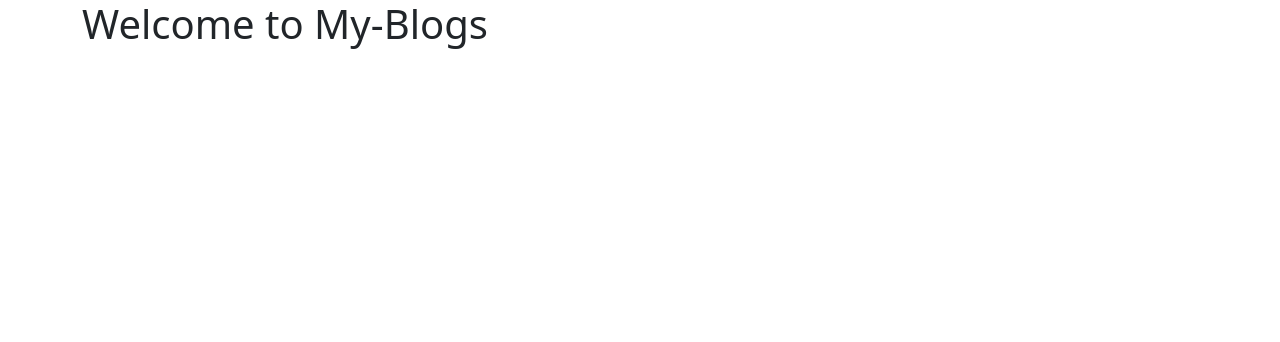
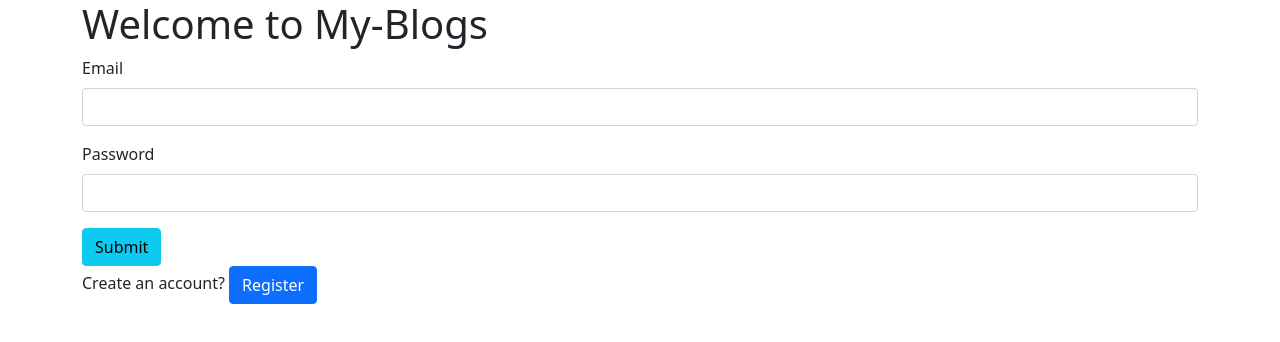
Before and after one commit to learner-22/BlogApp-Frontend, a React (Create React App) app: page / in a window 1280 px wide. Shown: the top 342 px of the page. Built offline with nearby package versions, Linux system fonts and the light colour scheme.

Commit message:
first commit

```diff
--- a/src/App.js
+++ b/src/App.js
@@ -4,13 +4,16 @@ import Landing from './components/pages/Landing'
 import Home from './components/pages/Home'
 import About from './components/pages/About'
 import {Route,Switch} from 'react-router-dom'
+import {useState} from 'react'
+
 function App() {
+  const [user,setUser] = useState({})
   return (
     <div className="container">
 
 
       <Switch>
-        <Route exact path = '/' component ={Landing} />
+        <Route exact path = '/' render ={routerProps => <Landing {...routerProps} setUser={setUser} />} />
         <Route  path = '/home' component ={Home} />
         <Route  path = '/about' component ={About} />
 
--- /dev/null
+++ b/src/components/forms/LoginForm.js
@@ -0,0 +1,53 @@
+import { useState } from "react"
+import axios from 'axios'
+import { useHistory } from "react-router-dom"
+
+const LoginForm =(props) =>{
+
+    const history = useHistory()
+    const[formData, setFormData] = useState({
+        email:'',
+        password:''
+    })
+
+    const handleSubmit = e=> {
+        e.preventDefault()
+        console.log(formData)
+        axios.post('http://localhost:4000/auth/Login', formData)
+        .then(res=>{
+            console.log(res)
+          if(res.data.token && res.data.user){
+            props.setUser(res.data.user)
+            localStorage.setItem('userToken' , res.data.token)
+            history.push('./home')
+          }
+          else{
+            console.error(res.data)
+
+          }
+        })
+    }
+
+    return(
+        <div>
+
+<form onSubmit ={handleSubmit}>
+                <div className="mb-3">
+                <label  className="form-label"htmlFor ="email">Email</label>
+                <input className ="form-control" type='text' id='email' name='email' value={formData.email}
+                onChange={e => setFormData({...formData, [e.target.id]:e.target.value})}/>
+                </div>
+                <div className="mb-3">
+                <label className="form-label" htmlFor="password">Password</label>
+                <input className ="form-control" type='password' id='password' name='password' value={formData.password}
+                 onChange={e => setFormData({...formData, [e.target.id]:e.target.value})}/>
+</div>
+                <input type="Submit" className="btn btn-info" />
+
+            </form>
+
+        </div>
+    )
+}
+
+export default LoginForm
--- /dev/null
+++ b/src/components/forms/RegisterForm.js
@@ -0,0 +1,57 @@
+import { useState } from "react"
+import axios from 'axios'
+import { useHistory } from "react-router-dom"
+const RegisterForm =(props) =>{
+
+    const history = useHistory()
+    const[formData, setFormData] = useState({
+        username:'',
+        email:'',
+        birthday:'',
+        password:''
+    })
+
+    const handleSubmit =(e) =>{
+        e.preventDefault()
+        console.log(formData)
+        axios.post('http://localhost:4000/auth/registration', formData)
+        .then(res=>{
+            console.log(res)
+          if(res.data.token && res.data.user){
+            props.setUser(res.data.user)
+            localStorage.setItem('userToken' , res.data.token)
+            history.push('./home')
+          }
+          else{
+            console.error(res.data)
+
+          }
+        })
+    }
+    return(
+
+        <div>
+               <form onSubmit ={handleSubmit}>
+               <div className = "mb-3">
+               <input className ="form-control" type='text' id='username' name='username' placeholder="UserName" value ={formData.username}   onChange={e => setFormData({...formData, [e.target.id]:e.target.value})}/>
+               </div>
+
+               <div className = "mb-3">
+               <input className ="form-control" type='text' id='email' name='email' placeholder="Email Address" value ={formData.email} onChange={e => setFormData({...formData, [e.target.id]:e.target.value})} />
+               </div>
+
+               <div className = "mb-3">
+               <input className ="form-control" type='date' id='birthday' name='birthday'  placeholder="Date of Birth"   value ={formData.birthday}  onChange={e => setFormData({...formData, [e.target.id]:e.target.value})} />
+                </div>
+
+                <div className = "mb-3">
+               <input className ="form-control" type='password' id='password' name='password' placeholder="Password" value ={formData.password} onChange={e => setFormData({...formData, [e.target.id]:e.target.value})} />
+               </div>
+
+               <input type="Submit" className="btn btn-primary"/>
+                </form>
+        </div>
+    )
+}
+
+export default RegisterForm
--- a/src/components/layout/NavBar.js
+++ b/src/components/layout/NavBar.js
@@ -2,7 +2,7 @@ import { NavLink } from "react-router-dom"
 
 const NavBar =() =>{
     return(
-        <nav>
+        <nav class="navbar navbar-expand-lg bg-light">
             <ul className = 'nav'>
             <li className = 'nav-item'> <NavLink  className = 'nav-link' to = '/home'> Home </NavLink> </li>
             <li className = 'nav-item'> <NavLink className = 'nav-link' to = '/about'> About </NavLink> </li>
--- a/src/components/pages/Landing.js
+++ b/src/components/pages/Landing.js
@@ -1,7 +1,25 @@
-const Landing =() =>{
+import {useState} from 'react'
+import RegisterForm from "../forms/RegisterForm"
+import LoginForm from '../forms/LoginForm'
+
+
+const Landing =(props) =>{
+    const {setUser} =props
+    const[hasAccount, setHasAccount] = useState(true)
     return(
         <div>
             <h1> Welcome to My-Blogs </h1>
+            {hasAccount === false ? (
+                <div>
+                    <RegisterForm setUser={setUser}/>
+
+                </div>
+            ) :
+            <div>
+
+            <LoginForm setUser={setUser}/>
+            <p> Create an account? <span className="btn btn-primary" onClick ={()=>setHasAccount(false)}> Register</span></p>
+            </div>}
         </div>
     )
 }
```
